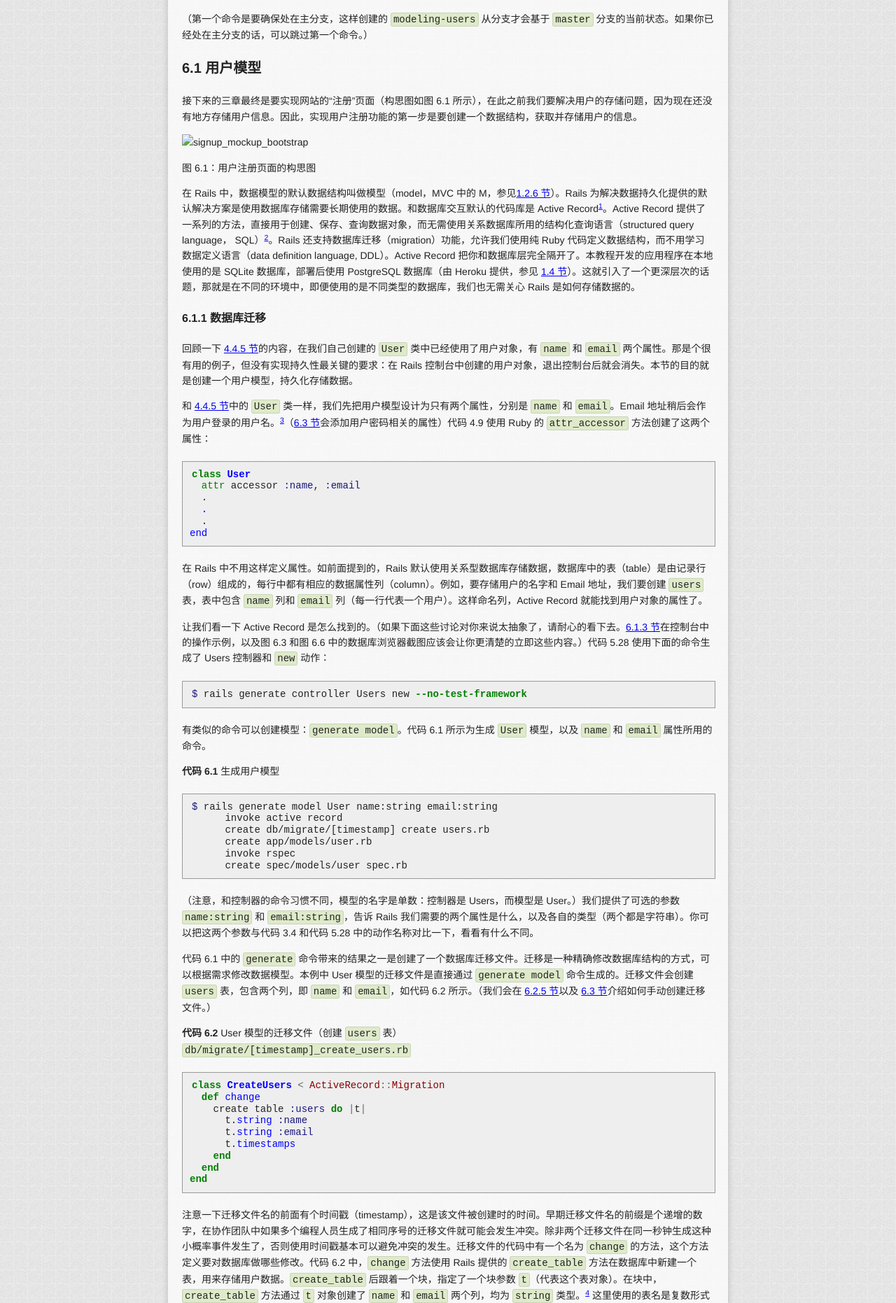
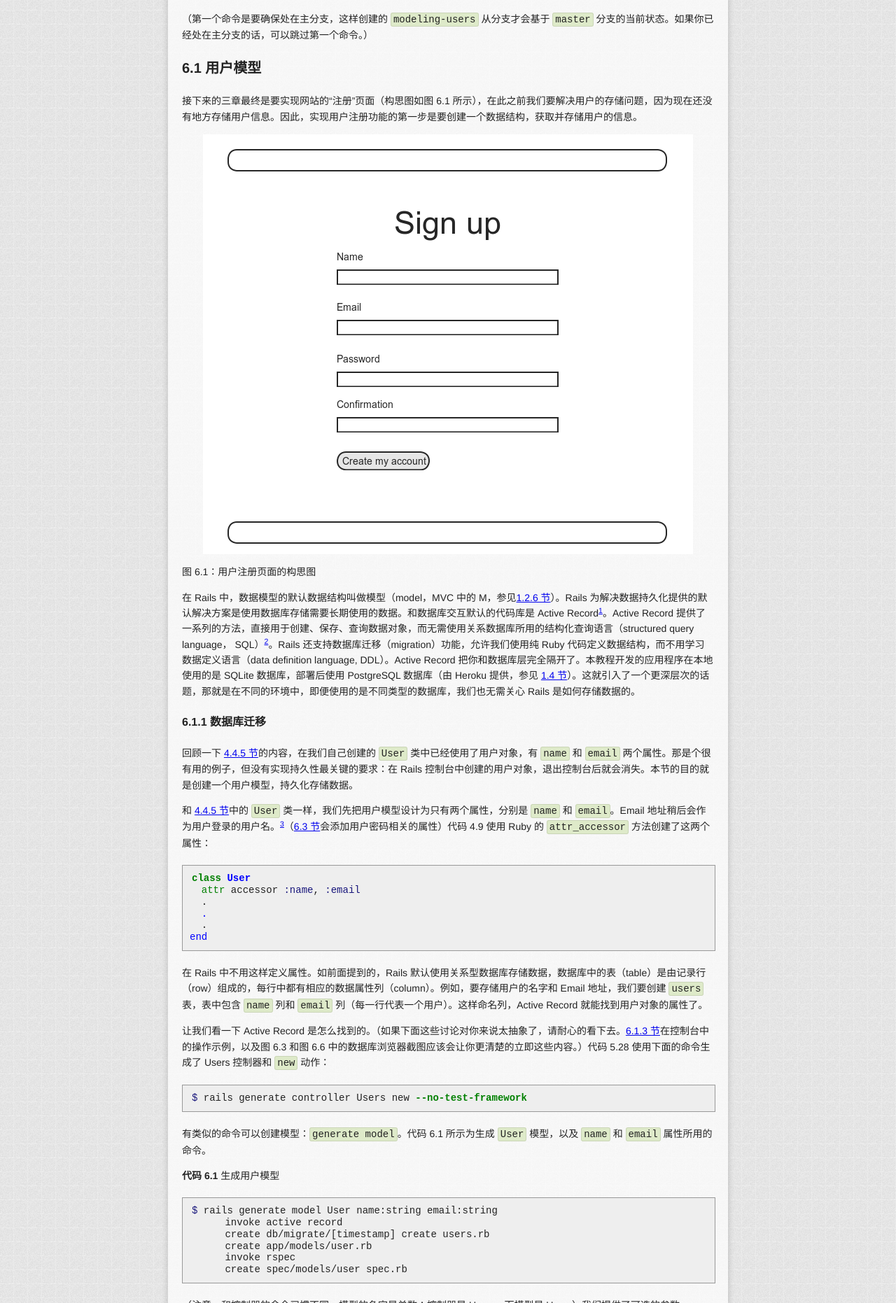
Before and after one commit to AndorChen/rails-tutorial-2nd-cn, a Jekyll site: the page built from chapter6.md, in a window 1280 px wide. Shown: the part 806-2668 px from the top of the page at 70% size. Built offline with Jekyll 4.4.1, drawn with Linux system fonts in a browser that asks for light colours; nearby versions of some CDN libraries; library files that are not in the unit come from our copies; Markdown is read by kramdown in place of the engine named in the settings.

Commit message:
Update chapter6.md
修改拼写错误fassets/images/figures/signup_mockup_bootstrap.png => assets/images/figures/signup_mockup_bootstrap.png

```diff
--- a/chapter6.md
+++ b/chapter6.md
@@ -26,7 +26,7 @@ $ git checkout -b modeling-users
 
 接下来的三章最终是要实现网站的“注册”页面（构思图如图 6.1 所示），在此之前我们要解决用户的存储问题，因为现在还没有地方存储用户信息。因此，实现用户注册功能的第一步是要创建一个数据结构，获取并存储用户的信息。
 
-![signup_mockup_bootstrap](fassets/images/figures/signup_mockup_bootstrap.png)
+![signup_mockup_bootstrap](assets/images/figures/signup_mockup_bootstrap.png)
 
 图 6.1：用户注册页面的构思图
 
```
